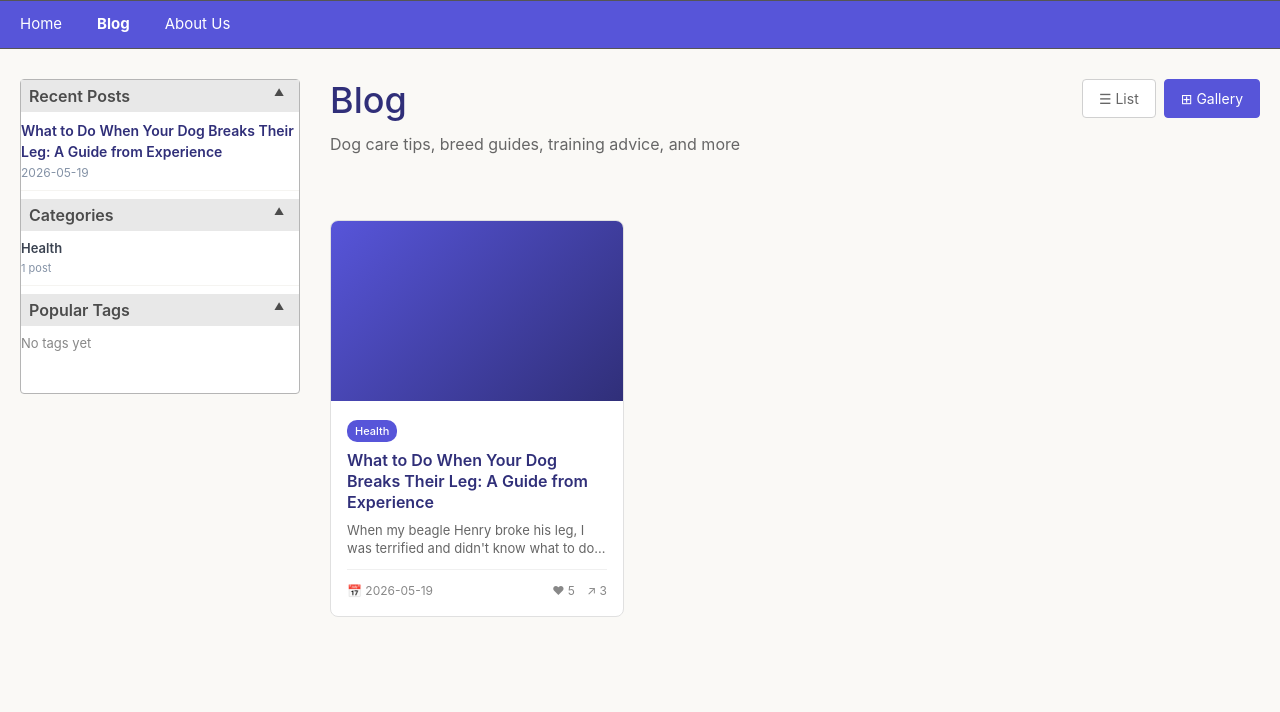
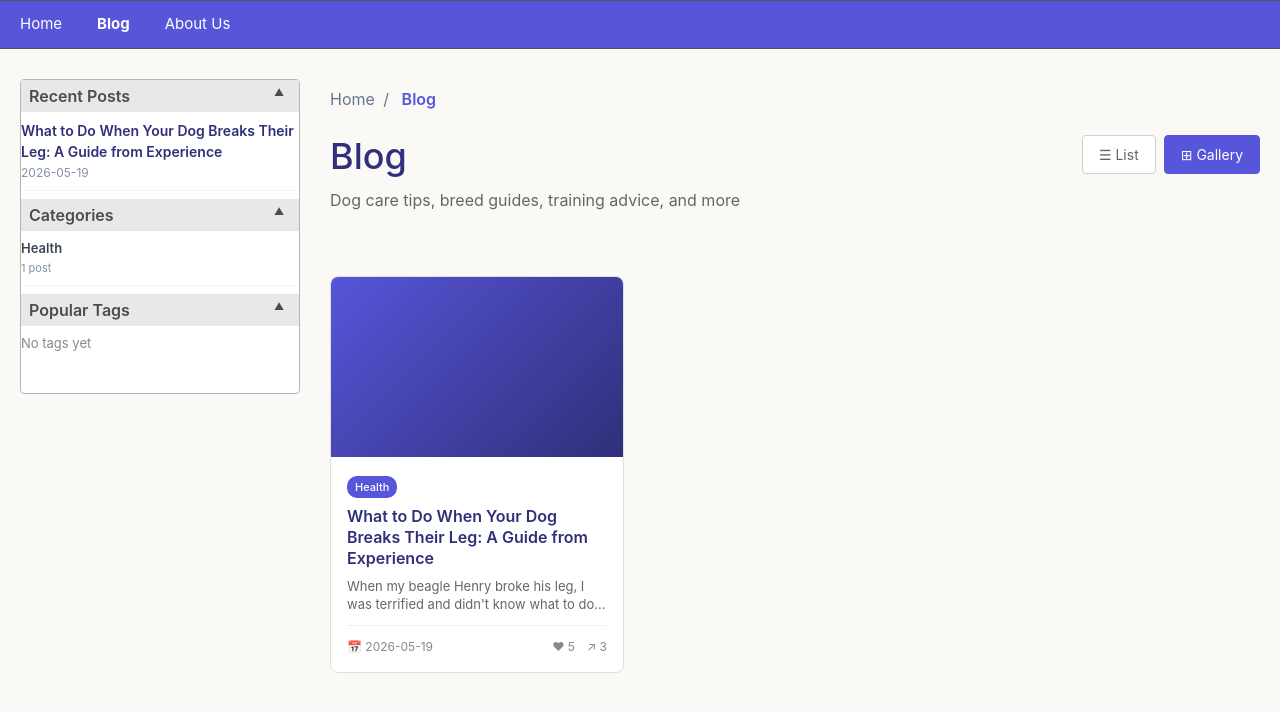
Before and after one commit to radergan/dog-breeds, a website: page blog.html in a window 1280 px wide. Drawn offline with nearby package versions, Linux system fonts and the light colour scheme.

Commit message:
Add breadcrumbs to blog page matching index.html style

```diff
--- a/blog.html
+++ b/blog.html
@@ -15,7 +15,7 @@
             background: #f5f5f5;
             border-radius: 4px;
         }
-
+        .breed-list-group{display:none!important;}
         #recent-posts-sidebar .subfamily-item {
             transition: background 0.2s;
         }
@@ -341,6 +341,17 @@
         </aside>
 
         <main class="main-content">
+            <div class="breadcrumb-search-container">
+                <ul class="breadcrumb">
+                    <li class="breadcrumb-item">
+                        <a href="index.html">Home</a>
+                    </li>
+                    <li class="breadcrumb-item">
+                        <a href="#">Blog</a>
+                    </li>
+                </ul>
+            </div>
+
             <div class="blog-header">
                 <div class="blog-header-content">
                     <div class="blog-header-text">
```
